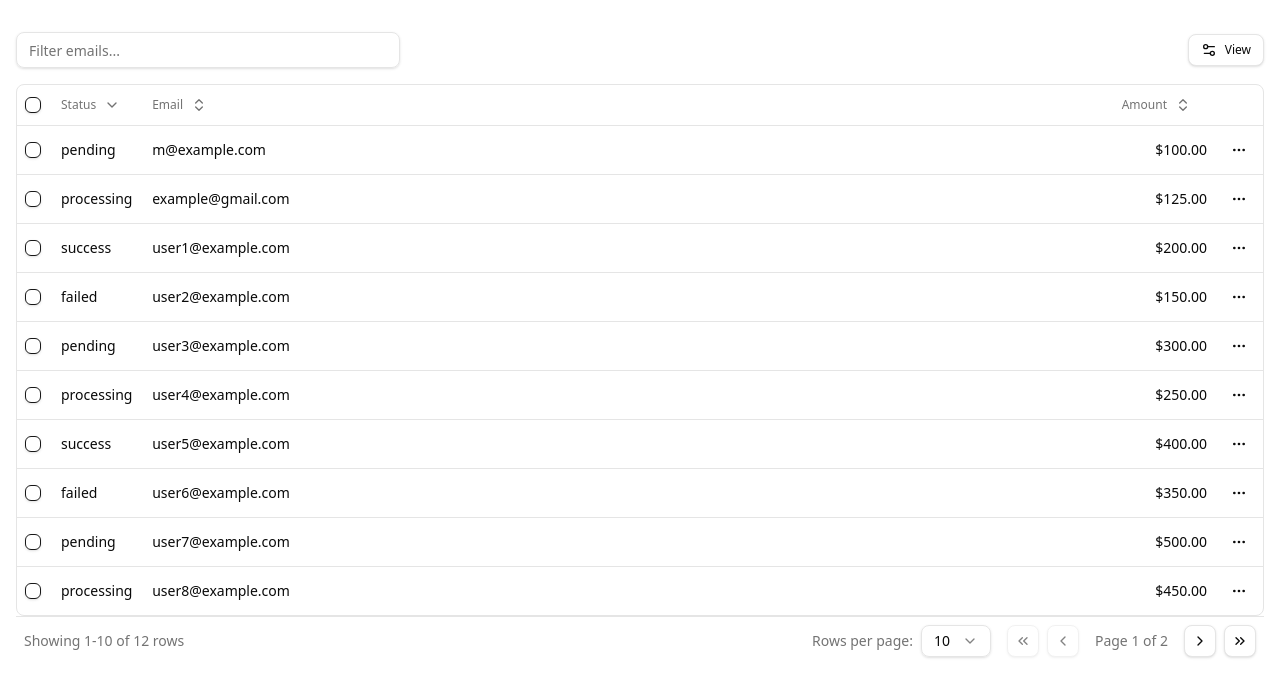
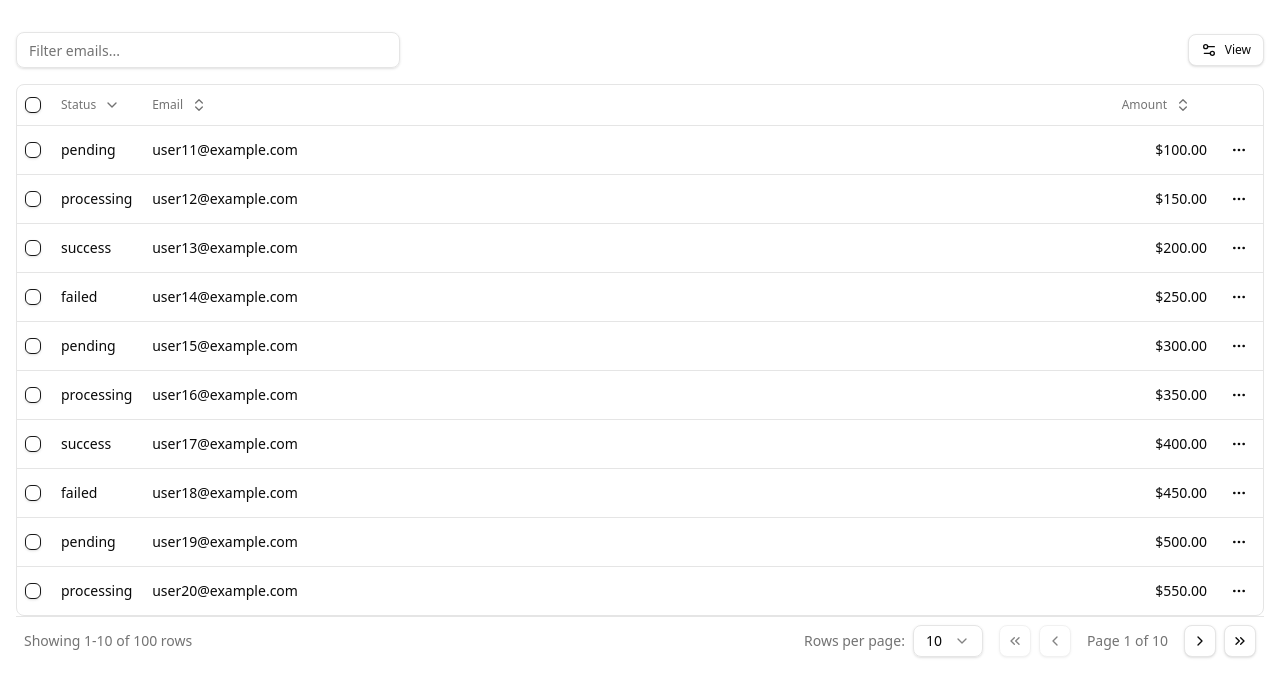
Before and after one commit to soyluisarrieta/shadcn-data-table, a React app: page / in a window 1280 px wide. Shown: the top 696 px of the page. Built offline with nearby package versions, Linux system fonts and the light colour scheme; the HTML template or start-up script is replaced by a standard one.

Commit message:
feat: add 100 additional mock payments

```diff
--- a/src/app/payment/payments-mock.ts
+++ b/src/app/payment/payments-mock.ts
@@ -6,76 +6,104 @@ type Payment = {
 }
 
 export const PAYMENT_MOCK: Payment[] = [
-  {
-    id: '728ed52f',
-    amount: 100,
-    status: 'pending',
-    email: 'm@example.com'
-  },
-  {
-    id: '489e1d42',
-    amount: 125,
-    status: 'processing',
-    email: 'example@gmail.com'
-  },
-  {
-    id: 'a1b2c3d4',
-    amount: 200,
-    status: 'success',
-    email: 'user1@example.com'
-  },
-  {
-    id: 'b2c3d4e5',
-    amount: 150,
-    status: 'failed',
-    email: 'user2@example.com'
-  },
-  {
-    id: 'c3d4e5f6',
-    amount: 300,
-    status: 'pending',
-    email: 'user3@example.com'
-  },
-  {
-    id: 'd4e5f6g7',
-    amount: 250,
-    status: 'processing',
-    email: 'user4@example.com'
-  },
-  {
-    id: 'e5f6g7h8',
-    amount: 400,
-    status: 'success',
-    email: 'user5@example.com'
-  },
-  {
-    id: 'f6g7h8i9',
-    amount: 350,
-    status: 'failed',
-    email: 'user6@example.com'
-  },
-  {
-    id: 'g7h8i9j0',
-    amount: 500,
-    status: 'pending',
-    email: 'user7@example.com'
-  },
-  {
-    id: 'h8i9j0k1',
-    amount: 450,
-    status: 'processing',
-    email: 'user8@example.com'
-  },
-  {
-    id: 'i9j0k1l2',
-    amount: 600,
-    status: 'success',
-    email: 'user9@example.com'
-  },
-  {
-    id: 'j0k1l2m3',
-    amount: 550,
-    status: 'failed',
-    email: 'user10@example.com'
-  }
+  { id: '1a2b3c4d', amount: 100, status: 'pending', email: 'user11@example.com' },
+  { id: '2b3c4d5e', amount: 150, status: 'processing', email: 'user12@example.com' },
+  { id: '3c4d5e6f', amount: 200, status: 'success', email: 'user13@example.com' },
+  { id: '4d5e6f7g', amount: 250, status: 'failed', email: 'user14@example.com' },
+  { id: '5e6f7g8h', amount: 300, status: 'pending', email: 'user15@example.com' },
+  { id: '6f7g8h9i', amount: 350, status: 'processing', email: 'user16@example.com' },
+  { id: '7g8h9i0j', amount: 400, status: 'success', email: 'user17@example.com' },
+  { id: '8h9i0j1k', amount: 450, status: 'failed', email: 'user18@example.com' },
+  { id: '9i0j1k2l', amount: 500, status: 'pending', email: 'user19@example.com' },
+  { id: '0j1k2l3m', amount: 550, status: 'processing', email: 'user20@example.com' },
+  { id: '1k2l3m4n', amount: 600, status: 'success', email: 'user21@example.com' },
+  { id: '2l3m4n5o', amount: 650, status: 'failed', email: 'user22@example.com' },
+  { id: '3m4n5o6p', amount: 700, status: 'pending', email: 'user23@example.com' },
+  { id: '4n5o6p7q', amount: 750, status: 'processing', email: 'user24@example.com' },
+  { id: '5o6p7q8r', amount: 800, status: 'success', email: 'user25@example.com' },
+  { id: '6p7q8r9s', amount: 850, status: 'failed', email: 'user26@example.com' },
+  { id: '7q8r9s0t', amount: 900, status: 'pending', email: 'user27@example.com' },
+  { id: '8r9s0t1u', amount: 950, status: 'processing', email: 'user28@example.com' },
+  { id: '9s0t1u2v', amount: 1000, status: 'success', email: 'user29@example.com' },
+  { id: '0t1u2v3w', amount: 1050, status: 'failed', email: 'user30@example.com' },
+  { id: '1u2v3w4x', amount: 1100, status: 'pending', email: 'user31@example.com' },
+  { id: '2v3w4x5y', amount: 1150, status: 'processing', email: 'user32@example.com' },
+  { id: '3w4x5y6z', amount: 1200, status: 'success', email: 'user33@example.com' },
+  { id: '4x5y6z7a', amount: 1250, status: 'failed', email: 'user34@example.com' },
+  { id: '5y6z7a8b', amount: 1300, status: 'pending', email: 'user35@example.com' },
+  { id: '6z7a8b9c', amount: 1350, status: 'processing', email: 'user36@example.com' },
+  { id: '7a8b9c0d', amount: 1400, status: 'success', email: 'user37@example.com' },
+  { id: '8b9c0d1e', amount: 1450, status: 'failed', email: 'user38@example.com' },
+  { id: '9c0d1e2f', amount: 1500, status: 'pending', email: 'user39@example.com' },
+  { id: '0d1e2f3g', amount: 1550, status: 'processing', email: 'user40@example.com' },
+  { id: '1e2f3g4h', amount: 1600, status: 'success', email: 'user41@example.com' },
+  { id: '2f3g4h5i', amount: 1650, status: 'failed', email: 'user42@example.com' },
+  { id: '3g4h5i6j', amount: 1700, status: 'pending', email: 'user43@example.com' },
+  { id: '4h5i6j7k', amount: 1750, status: 'processing', email: 'user44@example.com' },
+  { id: '5i6j7k8l', amount: 1800, status: 'success', email: 'user45@example.com' },
+  { id: '6j7k8l9m', amount: 1850, status: 'failed', email: 'user46@example.com' },
+  { id: '7k8l9m0n', amount: 1900, status: 'pending', email: 'user47@example.com' },
+  { id: '8l9m0n1o', amount: 1950, status: 'processing', email: 'user48@example.com' },
+  { id: '9m0n1o2p', amount: 2000, status: 'success', email: 'user49@example.com' },
+  { id: '0n1o2p3q', amount: 2050, status: 'failed', email: 'user50@example.com' },
+  { id: '1o2p3q4r', amount: 2100, status: 'pending', email: 'user51@example.com' },
+  { id: '2p3q4r5s', amount: 2150, status: 'processing', email: 'user52@example.com' },
+  { id: '3q4r5s6t', amount: 2200, status: 'success', email: 'user53@example.com' },
+  { id: '4r5s6t7u', amount: 2250, status: 'failed', email: 'user54@example.com' },
+  { id: '5s6t7u8v', amount: 2300, status: 'pending', email: 'user55@example.com' },
+  { id: '6t7u8v9w', amount: 2350, status: 'processing', email: 'user56@example.com' },
+  { id: '7u8v9w0x', amount: 2400, status: 'success', email: 'user57@example.com' },
+  { id: '8v9w0x1y', amount: 2450, status: 'failed', email: 'user58@example.com' },
+  { id: '9w0x1y2z', amount: 2500, status: 'pending', email: 'user59@example.com' },
+  { id: '0x1y2z3a', amount: 2550, status: 'processing', email: 'user60@example.com' },
+  { id: '1y2z3a4b', amount: 2600, status: 'success', email: 'user61@example.com' },
+  { id: '2z3a4b5c', amount: 2650, status: 'failed', email: 'user62@example.com' },
+  { id: '3a4b5c6d', amount: 2700, status: 'pending', email: 'user63@example.com' },
+  { id: '4b5c6d7e', amount: 2750, status: 'processing', email: 'user64@example.com' },
+  { id: '5c6d7e8f', amount: 2800, status: 'success', email: 'user65@example.com' },
+  { id: '6d7e8f9g', amount: 2850, status: 'failed', email: 'user66@example.com' },
+  { id: '7e8f9g0h', amount: 2900, status: 'pending', email: 'user67@example.com' },
+  { id: '8f9g0h1i', amount: 2950, status: 'processing', email: 'user68@example.com' },
+  { id: '9g0h1i2j', amount: 3000, status: 'success', email: 'user69@example.com' },
+  { id: '0h1i2j3k', amount: 3050, status: 'failed', email: 'user70@example.com' },
+  { id: '1i2j3k4l', amount: 3100, status: 'pending', email: 'user71@example.com' },
+  { id: '2j3k4l5m', amount: 3150, status: 'processing', email: 'user72@example.com' },
+  { id: '3k4l5m6n', amount: 3200, status: 'success', email: 'user73@example.com' },
+  { id: '4l5m6n7o', amount: 3250, status: 'failed', email: 'user74@example.com' },
+  { id: '5m6n7o8p', amount: 3300, status: 'pending', email: 'user75@example.com' },
+  { id: '6n7o8p9q', amount: 3350, status: 'processing', email: 'user76@example.com' },
+  { id: '7o8p9q0r', amount: 3400, status: 'success', email: 'user77@example.com' },
+  { id: '8p9q0r1s', amount: 3450, status: 'failed', email: 'user78@example.com' },
+  { id: '9q0r1s2t', amount: 3500, status: 'pending', email: 'user79@example.com' },
+  { id: '0r1s2t3u', amount: 3550, status: 'processing', email: 'user80@example.com' },
+  { id: '1s2t3u4v', amount: 3600, status: 'success', email: 'user81@example.com' },
+  { id: '2t3u4v5w', amount: 3650, status: 'failed', email: 'user82@example.com' },
+  { id: '3u4v5w6x', amount: 3700, status: 'pending', email: 'user83@example.com' },
+  { id: '4v5w6x7y', amount: 3750, status: 'processing', email: 'user84@example.com' },
+  { id: '5w6x7y8z', amount: 3800, status: 'success', email: 'user85@example.com' },
+  { id: '6x7y8z9a', amount: 3850, status: 'failed', email: 'user86@example.com' },
+  { id: '7y8z9a0b', amount: 3900, status: 'pending', email: 'user87@example.com' },
+  { id: '8z9a0b1c', amount: 3950, status: 'processing', email: 'user88@example.com' },
+  { id: '9a0b1c2d', amount: 4000, status: 'success', email: 'user89@example.com' },
+  { id: '0b1c2d3e', amount: 4050, status: 'failed', email: 'user90@example.com' },
+  { id: '1c2d3e4f', amount: 4100, status: 'pending', email: 'user91@example.com' },
+  { id: '2d3e4f5g', amount: 4150, status: 'processing', email: 'user92@example.com' },
+  { id: '3e4f5g6h', amount: 4200, status: 'success', email: 'user93@example.com' },
+  { id: '4f5g6h7i', amount: 4250, status: 'failed', email: 'user94@example.com' },
+  { id: '5g6h7i8j', amount: 4300, status: 'pending', email: 'user95@example.com' },
+  { id: '6h7i8j9k', amount: 4350, status: 'processing', email: 'user96@example.com' },
+  { id: '7i8j9k0l', amount: 4400, status: 'success', email: 'user97@example.com' },
+  { id: '8j9k0l1m', amount: 4450, status: 'failed', email: 'user98@example.com' },
+  { id: '9k0l1m2n', amount: 4500, status: 'pending', email: 'user99@example.com' },
+  { id: '0l1m2n3o', amount: 4550, status: 'processing', email: 'user100@example.com' },
+  { id: '1m2n3o4p', amount: 4600, status: 'success', email: 'user101@example.com' },
+  { id: '2n3o4p5q', amount: 4650, status: 'failed', email: 'user102@example.com' },
+  { id: '3o4p5q6r', amount: 4700, status: 'pending', email: 'user103@example.com' },
+  { id: '4p5q6r7s', amount: 4750, status: 'processing', email: 'user104@example.com' },
+  { id: '5q6r7s8t', amount: 4800, status: 'success', email: 'user105@example.com' },
+  { id: '6r7s8t9u', amount: 4850, status: 'failed', email: 'user106@example.com' },
+  { id: '7s8t9u0v', amount: 4900, status: 'pending', email: 'user107@example.com' },
+  { id: '8t9u0v1w', amount: 4950, status: 'processing', email: 'user108@example.com' },
+  { id: '9u0v1w2x', amount: 5000, status: 'success', email: 'user109@example.com' },
+  { id: '0v1w2x3y', amount: 5050, status: 'failed', email: 'user110@example.com' }
 ]
```
